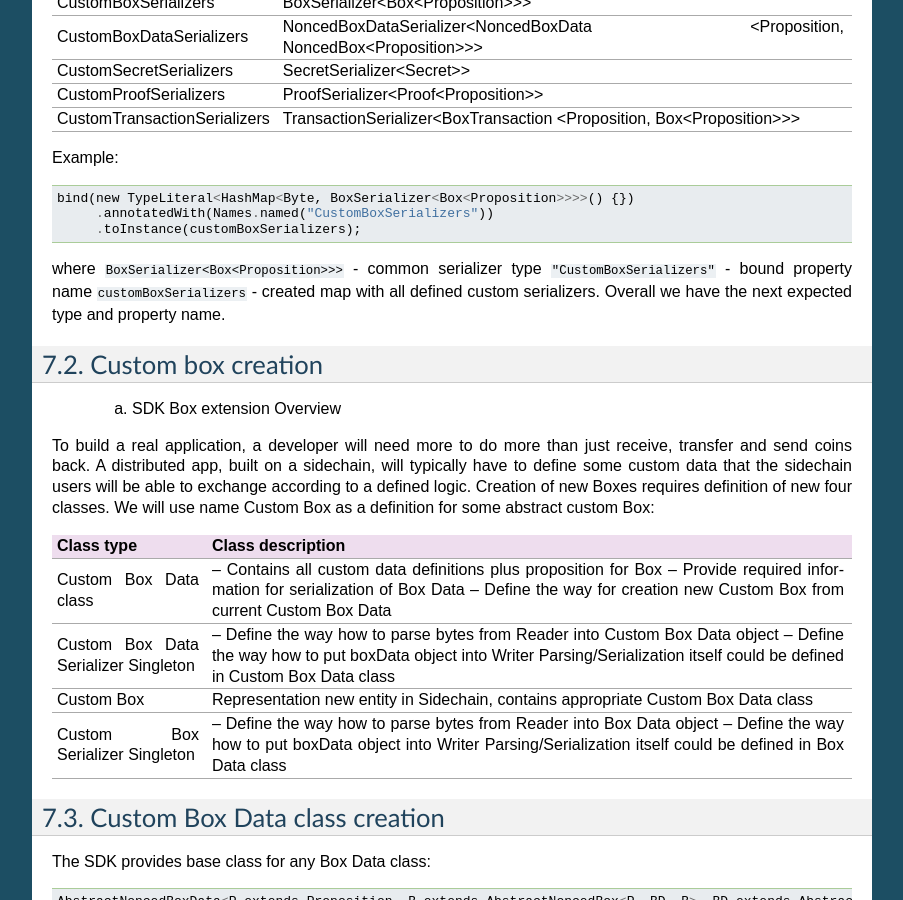
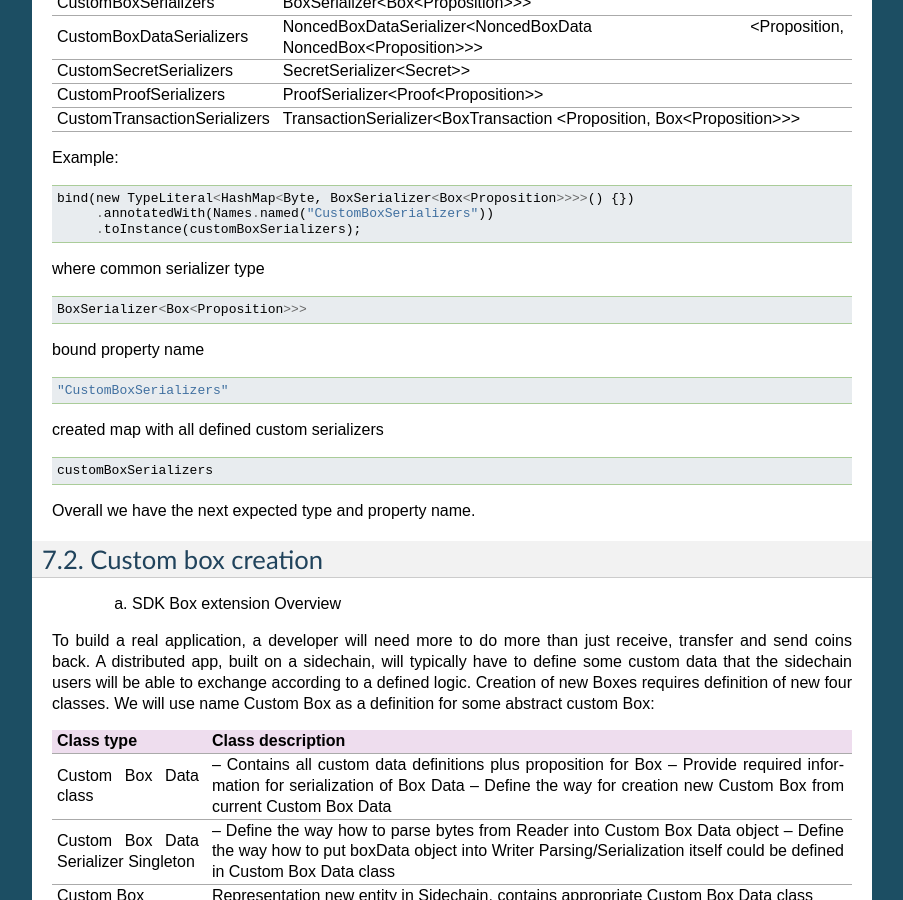
Before and after one commit to megaluck/documentation, a Sphinx documentation site: the page built from docs/introduction/07-Sidechain-SDK-extension.rst, in a window 1280 px wide and 900 px high, scrolled down 1529 px. Shown: the whole window, without its empty margins (198-1101 px from the left). Built offline with Sphinx 7.4.7, drawn with Linux system fonts in a browser that asks for light colours.

```diff
--- a/docs/introduction/07-Sidechain-SDK-extension.rst
+++ b/docs/introduction/07-Sidechain-SDK-extension.rst
@@ -98,8 +98,20 @@ Example:
        .annotatedWith(Names.named("CustomBoxSerializers"))
        .toInstance(customBoxSerializers);
 
-where  ``BoxSerializer<Box<Proposition>>>``  - common serializer type ``"CustomBoxSerializers"`` - bound property name
-``customBoxSerializers`` - created map with all defined custom serializers. Overall we have the next expected type and property name.
+where
+common serializer type
+::
+  BoxSerializer<Box<Proposition>>>
+
+bound property name
+::
+  "CustomBoxSerializers"
+
+created map with all defined custom serializers
+::
+  customBoxSerializers
+
+Overall we have the next expected type and property name.
 
 Custom box creation
 ###################
```
